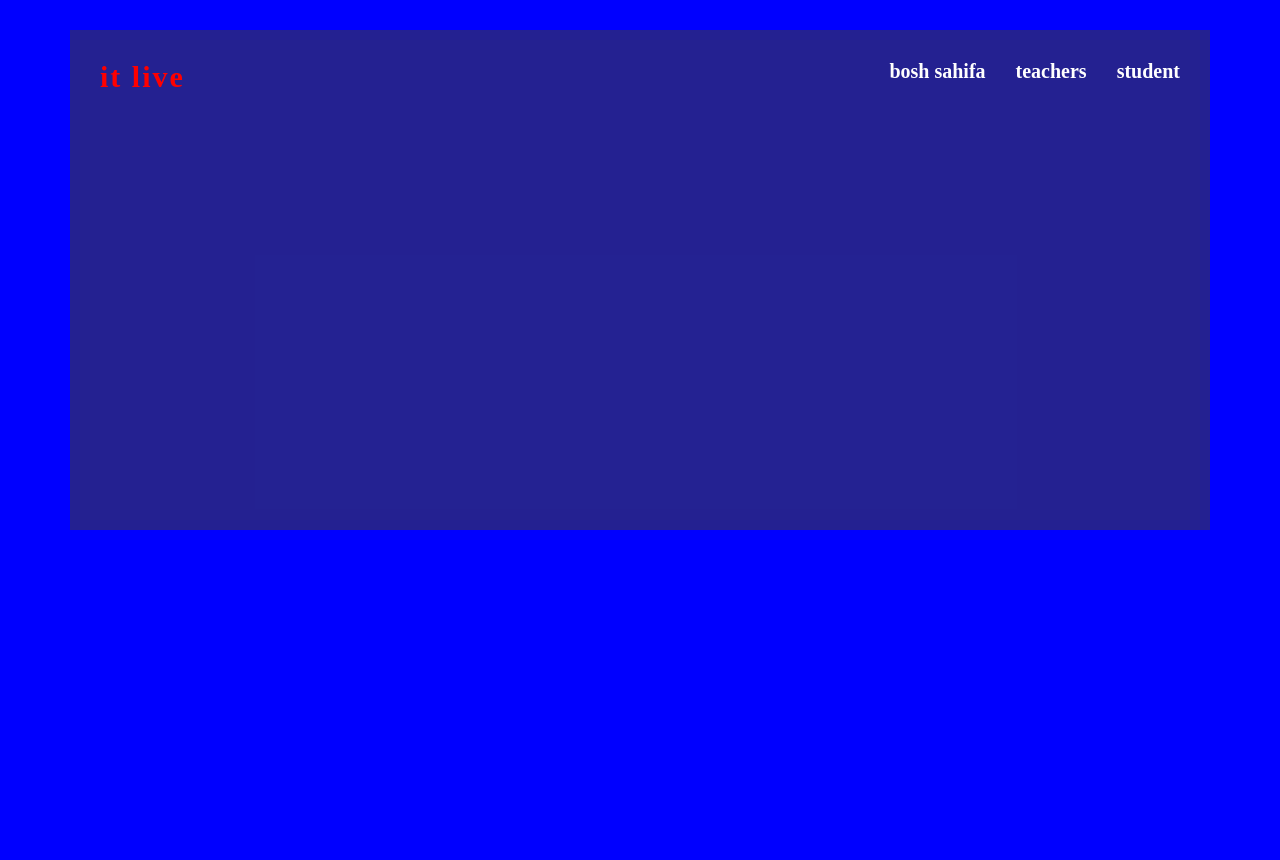
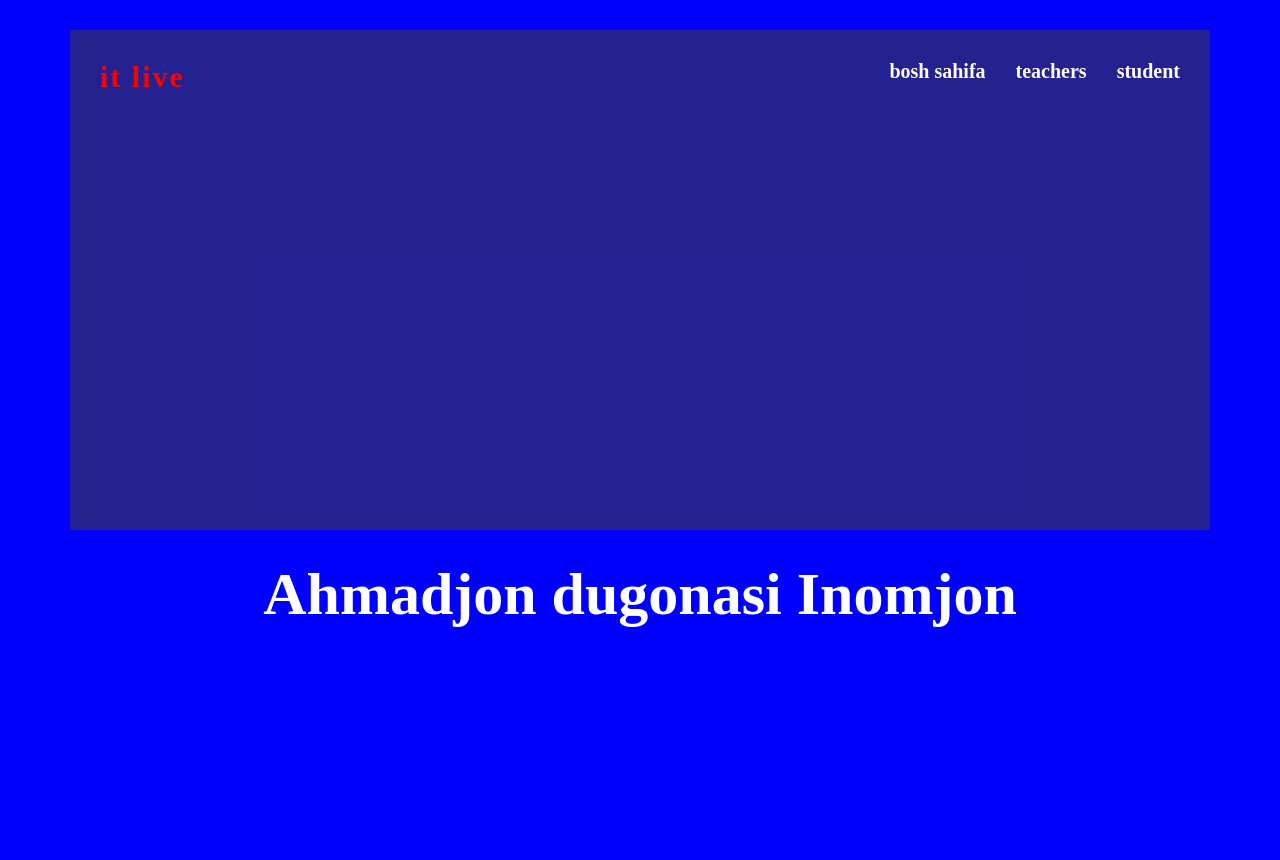
Before and after one commit to shavkatbek0306/one_project, a plain HTML site: page index.html in a window 1280 px wide. Before the commit the page ends 800 px from the top, so only its background shows below. Drawn offline with Linux system fonts and the light colour scheme.

Commit message:
dugonalar bazmi

```diff
--- a/index.html
+++ b/index.html
@@ -19,6 +19,10 @@
             <li>student</li>
         </ul>
     </header>
+
+    <main class="main">
+        <h3 class="main_title">Ahmadjon dugonasi Inomjon</h3>
+    </main>
 </body>
 
 </html>
--- a/style.css
+++ b/style.css
@@ -39,3 +39,15 @@ header{
     display: flex;
     gap: 30px;
 }
+
+
+main{
+    width: 100%;
+    height: 300px;
+}
+.main_title{
+    text-align: center;
+    font-size: 60px;
+    font-weight: 900;
+    color: white;
+}
```
